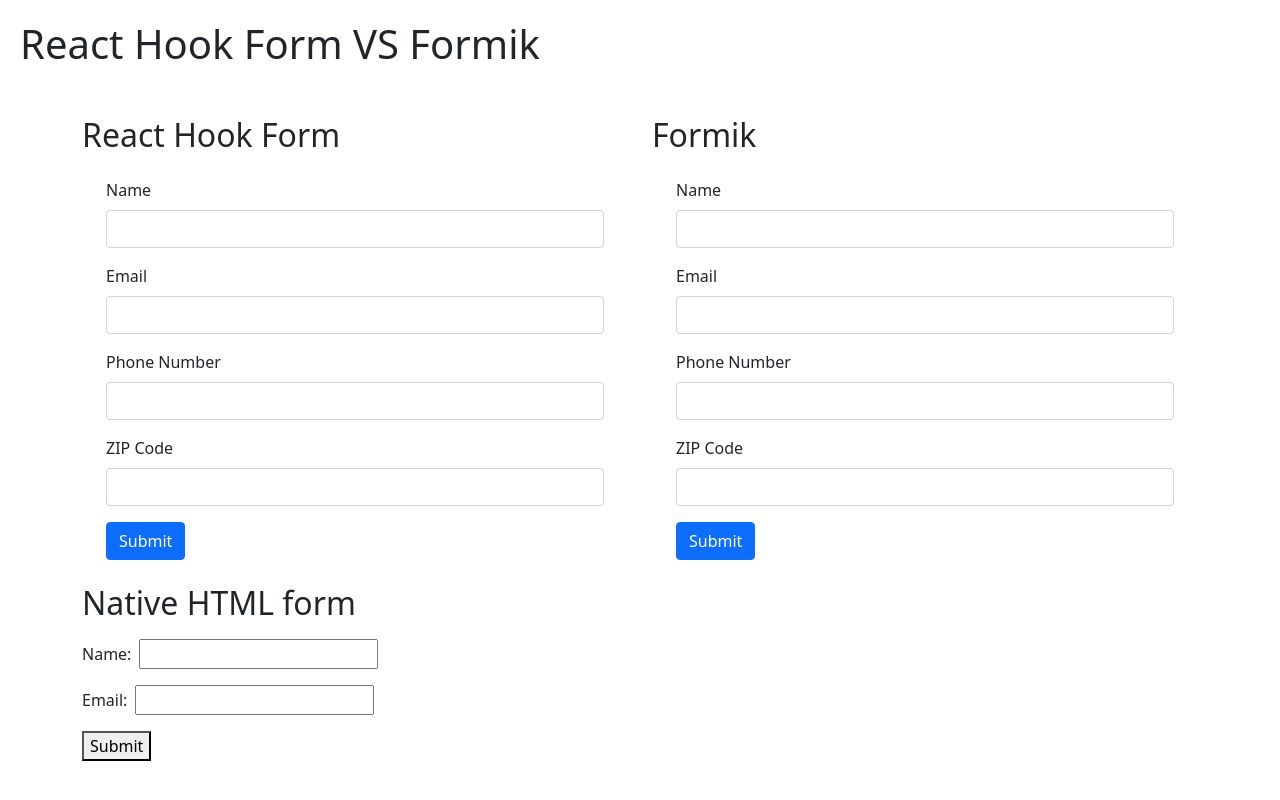
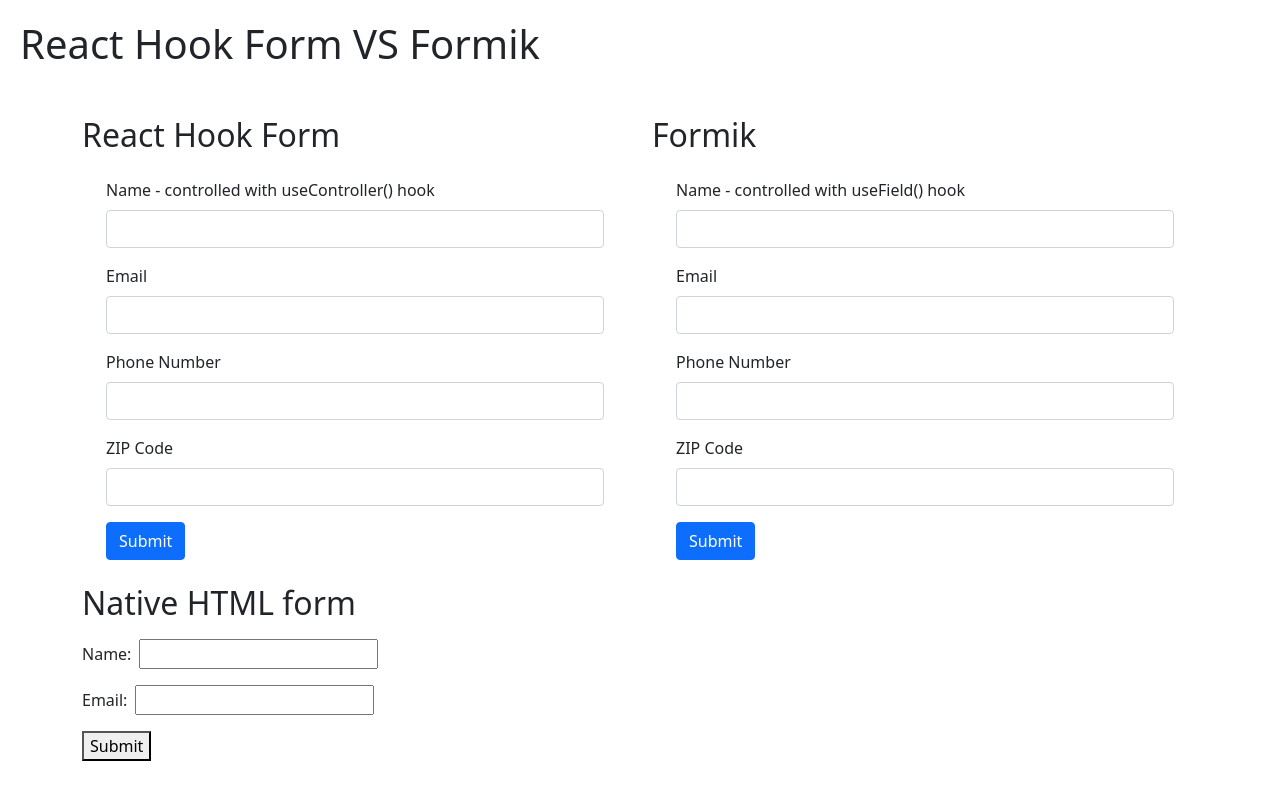
Before and after one commit to burlai/hook-form-vs-formik, a React (Vite) app: page / in a window 1280 px wide. Built offline with nearby package versions, Linux system fonts and the light colour scheme.

Commit message:
useController and useField hooks

```diff
--- a/src/components/Formik.tsx
+++ b/src/components/Formik.tsx
@@ -1,9 +1,38 @@
 import React from "react";
-import { Formik, Field, Form, ErrorMessage } from "formik";
+import { Formik, Field, Form, ErrorMessage, useField } from "formik";
 import { FormValues } from "../interfaces";
 
+const CustomTextInput: React.FC<{ fieldId: string; fieldName: string }> = ({
+  fieldId,
+  fieldName,
+}) => {
+  const [field, meta] = useField(fieldId);
+
+  return (
+    <>
+      <label htmlFor={fieldId} className="form-label">
+        {fieldName}
+      </label>
+      <input
+        type="text"
+        className={`form-control ${
+          meta.error && meta.touched ? "is-invalid" : ""
+        }`}
+        {...field}
+      />
+      {meta.error && meta.touched && (
+        <ErrorMessage
+          name={fieldId}
+          component="div"
+          className="invalid-feedback"
+        />
+      )}
+    </>
+  );
+};
+
 const initialValues: FormValues = {
-  name: "",
+  nameControlled: "",
   email: "",
   phoneNumber: "",
   zipCode: "",
@@ -12,8 +41,8 @@
 const validate = (values: FormValues): Partial<FormValues> => {
   const errors: Partial<FormValues> = {};
 
-  if (!values.name) {
-    errors.name = "Name is required";
+  if (!values.nameControlled) {
+    errors.nameControlled = "Name is required";
   }
 
   if (!values.email) {
@@ -48,21 +77,9 @@
       {({ errors, touched }) => (
         <Form className="container mt-4">
           <div className="mb-3">
-            <label htmlFor="name" className="form-label">
-              Name
-            </label>
-            <Field
-              type="text"
-              id="name"
-              name="name"
-              className={`form-control ${
-                errors.name && touched.name ? "is-invalid" : ""
-              }`}
-            />
-            <ErrorMessage
-              name="name"
-              component="div"
-              className="invalid-feedback"
+            <CustomTextInput
+              fieldId="nameControlled"
+              fieldName="Name - controlled with useField() hook"
             />
           </div>
           <div className="mb-3">
--- a/src/components/HookForm.tsx
+++ b/src/components/HookForm.tsx
@@ -1,13 +1,21 @@
 import React from "react";
-import { useForm, SubmitHandler } from "react-hook-form";
+import { useForm, SubmitHandler, useController } from "react-hook-form";
 import { FormValues } from "../interfaces";
 
 const FormComponent: React.FC = () => {
   const {
+    control,
     register,
     handleSubmit,
     formState: { errors },
   } = useForm<FormValues>();
+
+  const { field: nameField } = useController({
+    name: "nameControlled",
+    control,
+    rules: { required: "Name is required" },
+    defaultValue: "",
+  });
 
   const onSubmit: SubmitHandler<FormValues> = (data: FormValues) => {
     console.log("React Hook Form data:");
@@ -17,17 +25,21 @@
   return (
     <form onSubmit={handleSubmit(onSubmit)} className="container mt-4">
       <div className="mb-3">
-        <label htmlFor="name" className="form-label">
-          Name
+        <label htmlFor="nameControlled" className="form-label">
+          Name - controlled with useController() hook
         </label>
         <input
           type="text"
-          id="name"
-          className={`form-control ${errors.name ? "is-invalid" : ""}`}
-          {...register("name", { required: "Name is required" })}
+          id="nameControlled"
+          className={`form-control ${
+            errors.nameControlled ? "is-invalid" : ""
+          }`}
+          {...nameField}
         />
-        {errors.name && (
-          <span className="text-danger">{errors.name.message}</span>
+        {errors.nameControlled && (
+          <span className="invalid-feedback">
+            {errors.nameControlled.message}
+          </span>
         )}
       </div>
       <div className="mb-3">
@@ -47,7 +59,7 @@
           })}
         />
         {errors.email && (
-          <span className="text-danger">{errors.email.message}</span>
+          <span className="invalid-feedback">{errors.email.message}</span>
         )}
       </div>
       <div className="mb-3">
@@ -61,7 +73,7 @@
           {...register("phoneNumber", { required: "Phone number is required" })}
         />
         {errors.phoneNumber && (
-          <span className="text-danger">{errors.phoneNumber.message}</span>
+          <span className="invalid-feedback">{errors.phoneNumber.message}</span>
         )}
       </div>
       <div className="mb-3">
@@ -75,7 +87,7 @@
           {...register("zipCode", { required: "ZIP code is required" })}
         />
         {errors.zipCode && (
-          <span className="text-danger">{errors.zipCode.message}</span>
+          <span className="invalid-feedback">{errors.zipCode.message}</span>
         )}
       </div>
       <button type="submit" className="btn btn-primary">
--- a/src/interfaces.ts
+++ b/src/interfaces.ts
@@ -1,5 +1,5 @@
 export interface FormValues {
-  name: string;
+  nameControlled: string;
   email: string;
   phoneNumber: string;
   zipCode: string;
```
